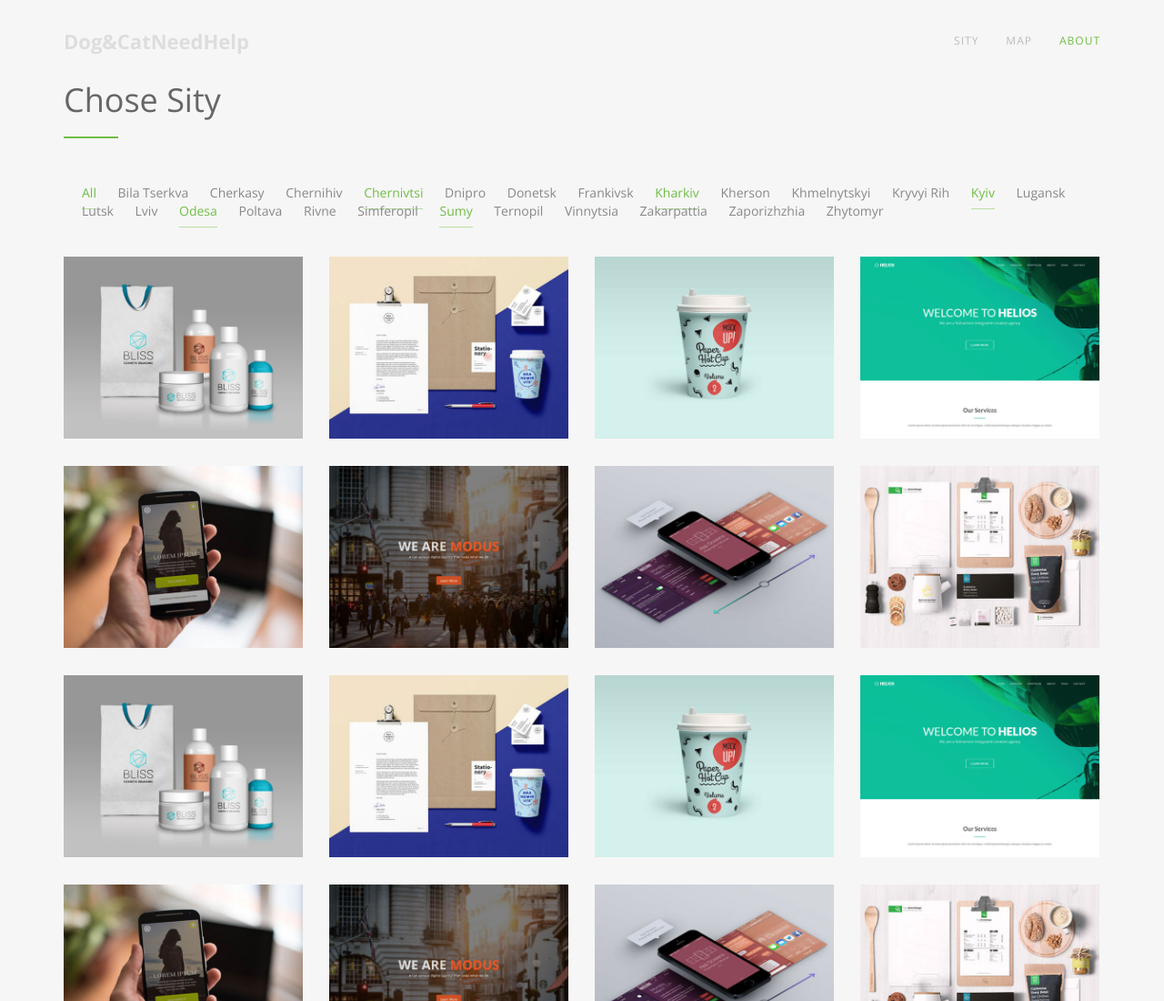
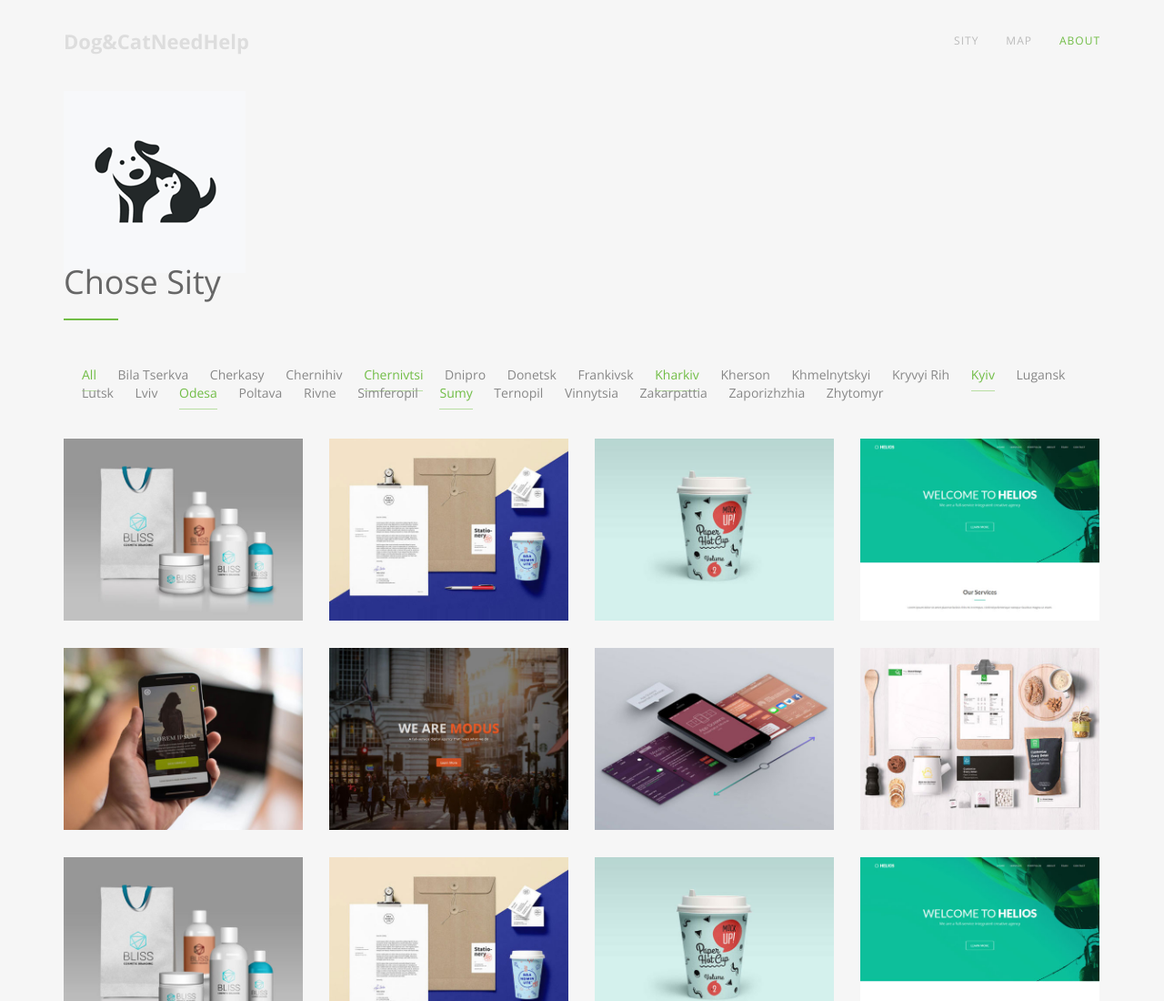
Before and after one commit to DInnaD/iddogcat, a website: page index.html in a window 1280 px wide. Shown: the top 1100 px of the page at 91% size. Drawn offline with nearby package versions, Linux system fonts and the light colour scheme; some packages are replaced by stand-ins of ours.

Commit message:
Update index.html

```diff
--- a/index.html
+++ b/index.html
@@ -143,6 +143,7 @@
 <div id="works-section">
   <div class="container"> <!-- Container -->
     <div class="section-title">
+        <img src="img/iddcicon.png">
       <h2>Chose Sity</h2>
       <hr>
       <div class="clearfix"></div>
```
